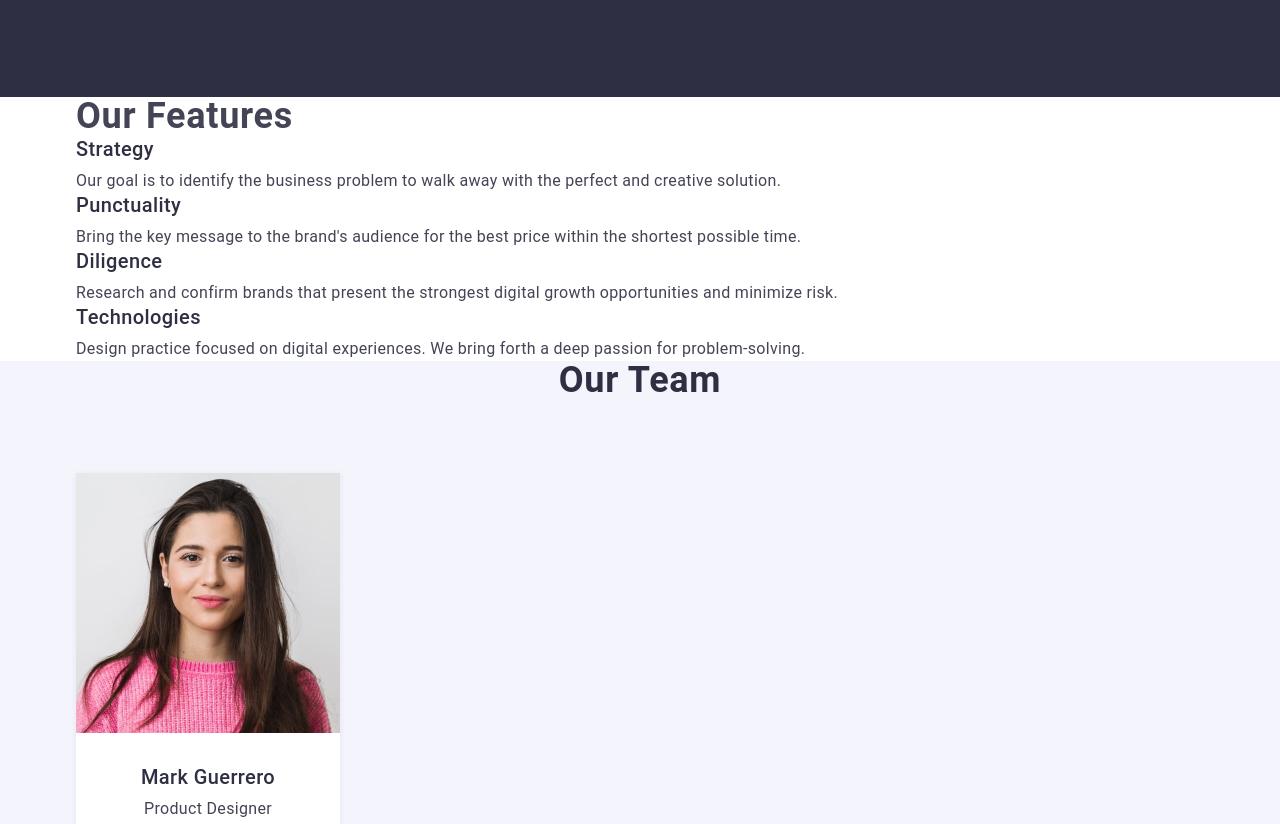
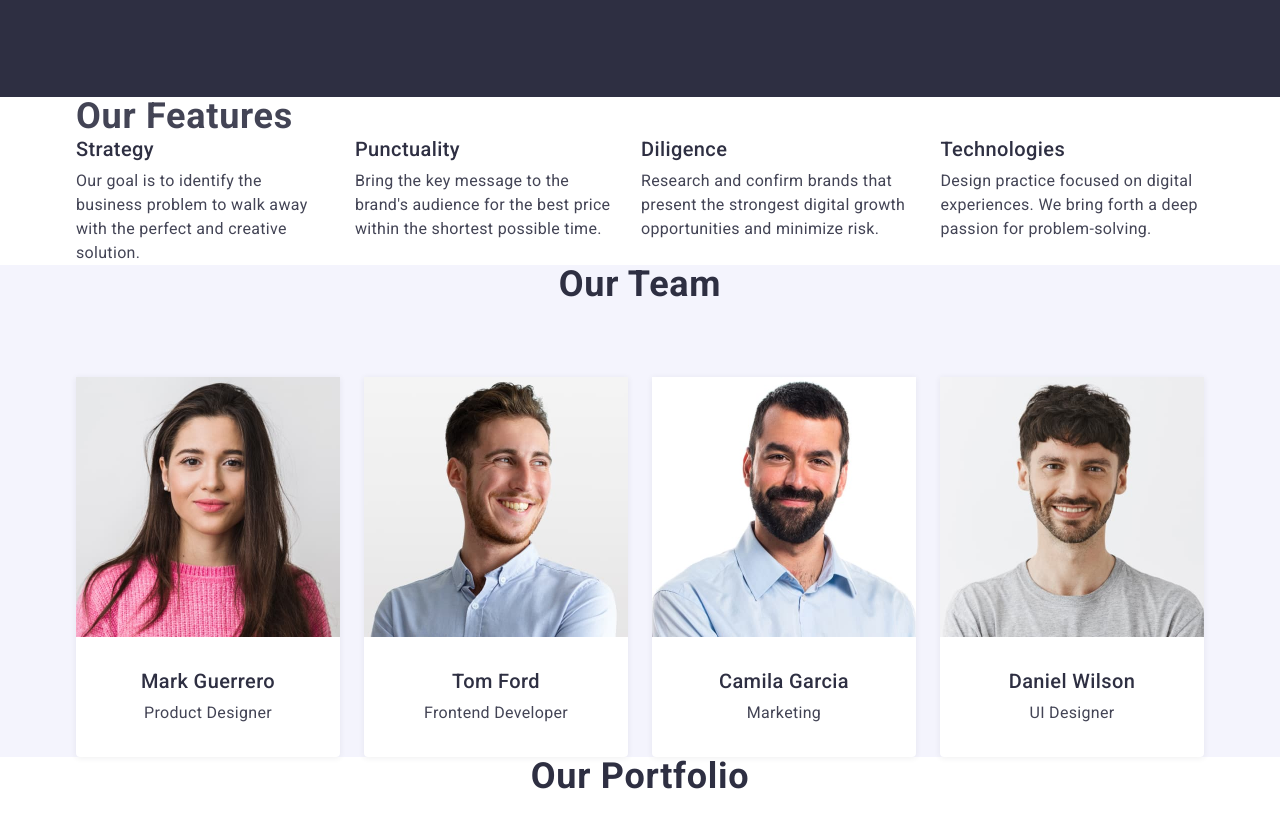
Before and after one commit to mikyjee/goit-markup-hw-03, a plain HTML site: page index.html in a window 1280 px wide. Shown: the part 720-1544 px from the top of the page. Drawn offline with nearby package versions, Linux system fonts and the light colour scheme.

Commit message:
мій код6

```diff
--- a/index.html
+++ b/index.html
@@ -9,14 +9,13 @@
 
     <link rel="preconnect" href="https://fonts.googleapis.com">
     <link rel="preconnect" href="https://fonts.gstatic.com" crossorigin>
-    <link hre f="https://fonts.googleapis.com/css2?family=Raleway:wght@700&family=Roboto:wght@400;500;700&display=swap"
+    <link href="https://fonts.googleapis.com/css2?family=Raleway:wght@700&family=Roboto:wght@400;500;700&display=swap"
         rel="stylesheet">
     <meta charset="UTF-8">
     <meta name="viewport" content="width=device-width, initial-scale=1.0">
     <title>Web Studio</title>
 
 </head>
-
 
 <body>
     <header class="header">
@@ -48,7 +47,7 @@
         <section class="feature-section">
             <div class="container">
                 <h2>Our Features</h2>
-                <ul>
+                <ul class="feature-list">
                     <li>
                         <h3 class="feature-title">Strategy</h3>
                         <p class="feature-text">Our goal is to identify the business problem to walk away with the
@@ -77,7 +76,7 @@
         <section class="team-section">
             <div class="container">
                 <h2 class="team-title">Our Team</h2>
-                <ul>
+                <ul class="team-list">
                     <li class="team-card">
                         <img src="./images/img-1.jpg" alt="Mark Guerreros photo" width="264" height="260">
                         <div class="team-card-div">
@@ -112,7 +111,7 @@
         <section class="portfolio-section">
             <div class="container">
                 <h2 class="portfolio-title">Our Portfolio</h2>
-                <ul>
+                <ul class="portfolio-list">
                     <li class="portfolio-card">
                         <img src="./images/1.jpg" alt="Banking App Image" width="360" height="300">
                         <div class="portfolio-card-div">
```
